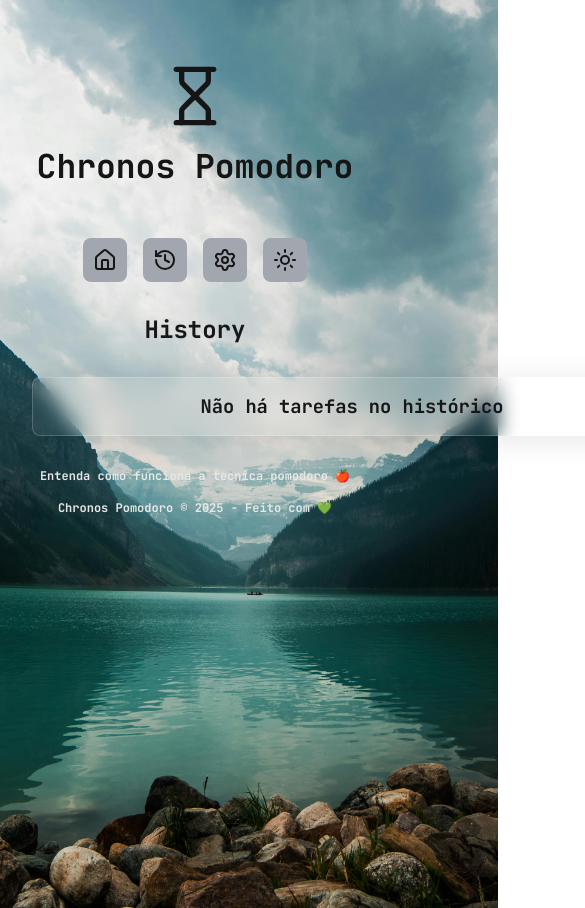
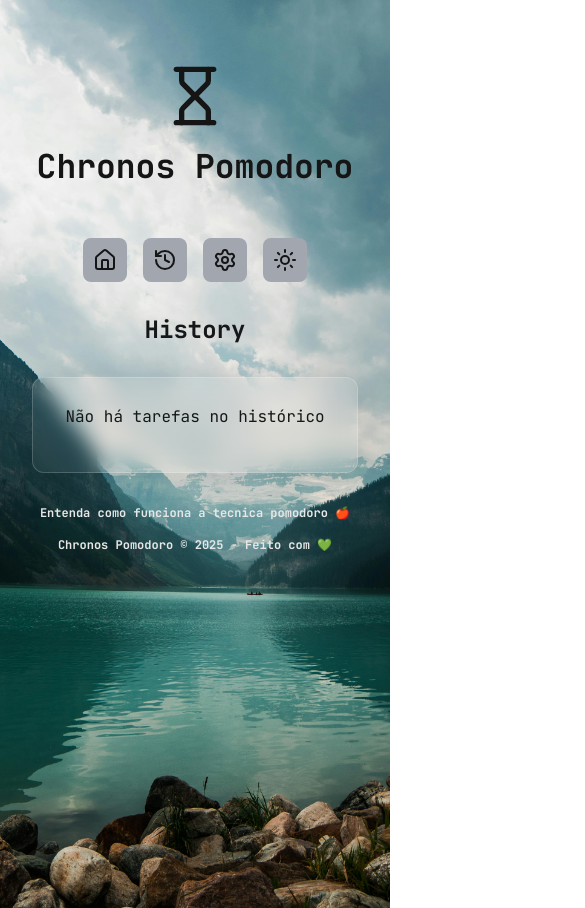
Before and after one commit to MarvinRF/chronos-pomodoro, a React (Vite) app: page /history in a window 390 px wide. Shown: the top 908 px of the page, 585 px wide, since content can reach past the window. Built offline with nearby package versions, Linux system fonts and the light colour scheme.

Commit message:
Wrap empty history message in GenericHtml
Migrates the empty history UI from a styled div to a reusable HTML component for consistency. Updates responsive table CSS to improve layout responsiveness.

```diff
--- a/src/pages/History/index.tsx
+++ b/src/pages/History/index.tsx
@@ -12,6 +12,7 @@ import { useEffect, useState } from 'react';
 import { sortTasks, type SortTasksOptions } from '../../utils/sortTasks';
 import { TaskActionTypes } from '../../contexts/TaskContext/taskActions';
 import { showMessage } from '../../adapters/showMessage';
+import { GenericHtml } from '../../components/GenericHtml';
 
 export const History = () => {
   const { state, dispatch } = useTaskContext();
@@ -151,9 +152,9 @@ export const History = () => {
           </div>
         )}
         {!hastasks && (
-          <div className={styles.responsiveTable}>
-            <h3 style={{ textAlign: 'center' }}>Não há tarefas no histórico</h3>
-          </div>
+          <GenericHtml>
+            <p style={{ textAlign: 'center' }}>Não há tarefas no histórico</p>
+          </GenericHtml>
         )}
       </Container>
     </MainTemplate>
--- a/src/pages/History/styles.module.css
+++ b/src/pages/History/styles.module.css
@@ -9,25 +9,20 @@
 }
 
 .responsiveTable {
+  width: 100%;
   overflow-x: auto;
   border-radius: 0.8rem;
-  display: flex;
-  align-items: center;
-  justify-content: center;
-  width: 100%;
-  min-width: 64rem;
-  border-collapse: collapse;
   background: rgba(255, 255, 255, 0.05);
   border: 1px solid rgba(255, 255, 255, 0.18);
   backdrop-filter: blur(10px);
-  -webkit-backdrop-filter: blur(10px); /* para Safari */
+  -webkit-backdrop-filter: blur(10px);
   padding: 1.6rem 1rem;
   box-shadow: 0 4px 30px rgba(0, 0, 0, 0.1);
 }
 
 .responsiveTable table {
   width: 100%;
-  min-width: 64rem;
+  min-width: 56rem; /* menor que 64rem */
   font-size: 1.6rem;
   border-collapse: collapse;
 }
@@ -75,3 +70,28 @@
   text-align: left;
   padding: 1.6rem;
 }
+
+@media (max-width: 480px) {
+  .responsiveTable {
+    padding: 1rem 0.5rem;
+  }
+
+  .responsiveTable table {
+    font-size: 1.4rem;
+    min-width: 48rem;
+  }
+
+  .responsiveTable th,
+  .responsiveTable td {
+    padding: 1rem;
+  }
+
+  .buttonContainer button {
+    padding: 0.6rem;
+  }
+
+  .buttonContainer button svg {
+    width: 1.6rem;
+    height: 1.6rem;
+  }
+}
```
